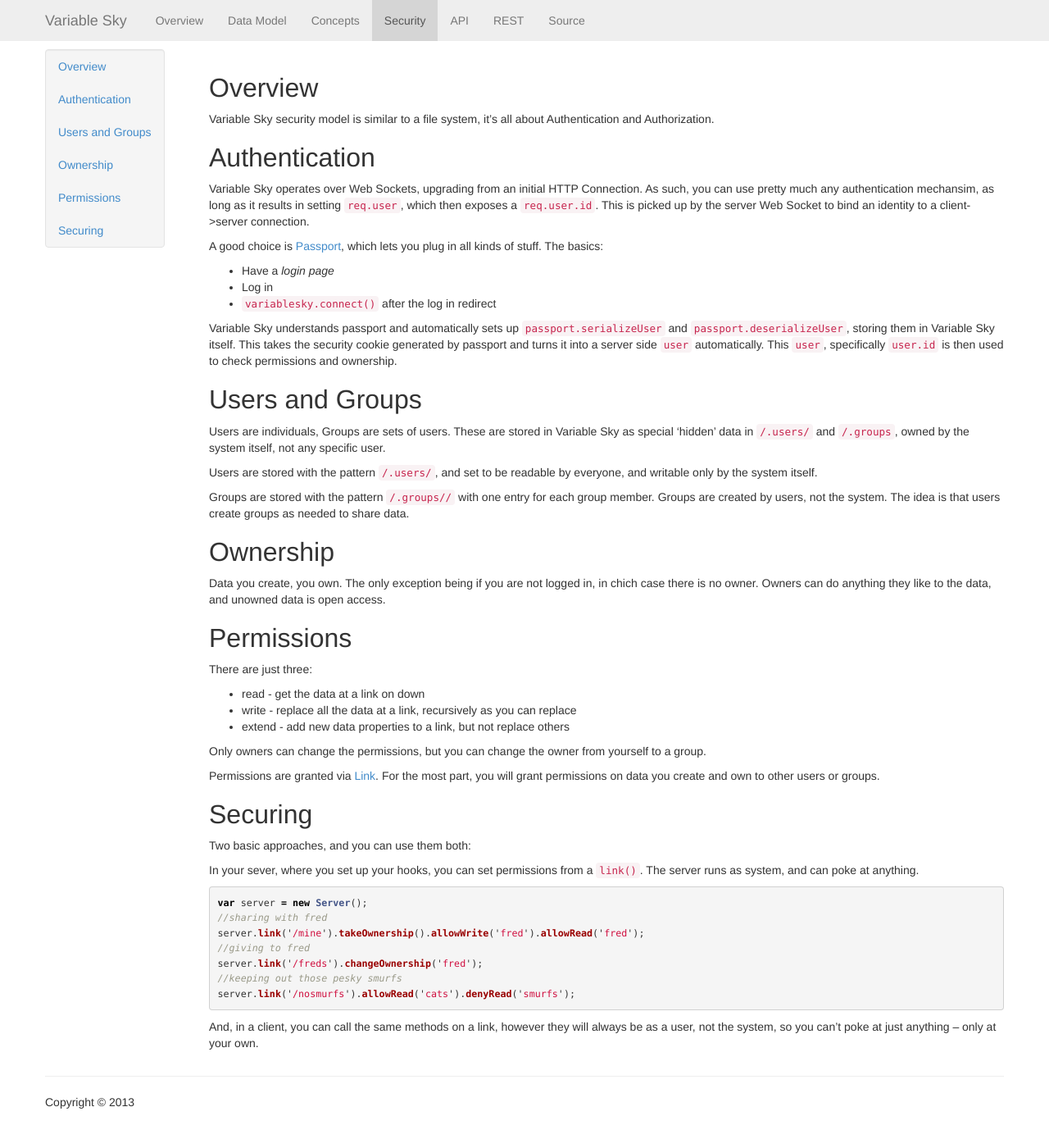
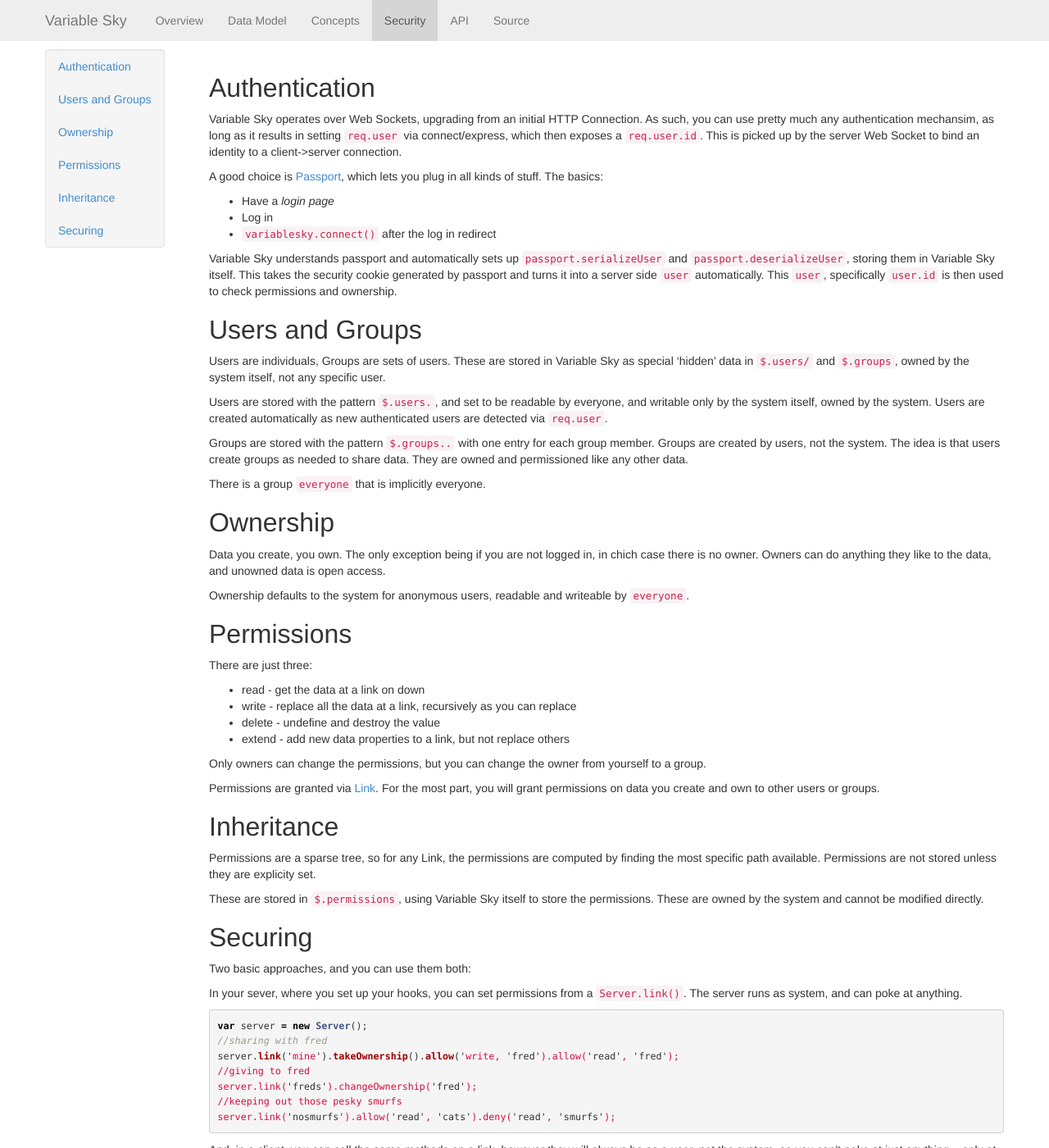
Before and after one commit to wballard/VariableSky, a Jekyll site: the page built from security.markdown, in a window 1280 px wide and 1400 px high. Shown: the whole window at 82% size. Built offline with Jekyll 4.4.1, drawn with Linux system fonts in a browser that asks for light colours; Markdown is read by kramdown in place of the engine named in the settings.

Commit message:
pruned out RESTyness

````diff
--- a/_includes/nav.html
+++ b/_includes/nav.html
@@ -13,7 +13,6 @@
         <li><a href="concepts.html">Concepts</a></li>
         <li><a href="security.html">Security</a></li>
         <li><a href="api.html">API</a></li>
-        <li><a href="rest.html">REST</a></li>
         <li><a href="{{site.github}}">Source</a></li>
       </ul>
     </div>
--- a/index.markdown
+++ b/index.markdown
@@ -24,7 +24,7 @@
 
 ```javascript
 var conn = VariableSky.connect()
-var usersLink = conn.link("/info");
+var usersLink = conn.link("info");
 //event driven data, everything is asynch
 usersLink.on("link", function(snapshot){
   //snapshot is a 'live' variable linked to the server
--- a/security.markdown
+++ b/security.markdown
@@ -4,16 +4,13 @@
 ---
 
 
-## Overview
-Variable Sky security model is similar to a file system, it's all about
-Authentication and Authorization.
-
 ## Authentication
 Variable Sky operates over Web Sockets, upgrading from an initial HTTP
 Connection. As such, you can use pretty much any authentication
-mechansim, as long as it results in setting `req.user`, which then
-exposes a `req.user.id`. This is picked up by the server Web
-Socket to bind an identity to a client->server connection.
+mechansim, as long as it results in setting `req.user` via
+connect/express, which then exposes a `req.user.id`. This is picked up
+by the server Web Socket to bind an identity to a client->server
+connection.
 
 A good choice is [Passport](http://passportjs.org), which lets you plug
 in all kinds of stuff. The basics:
@@ -32,27 +29,35 @@
 
 ## Users and Groups
 Users are individuals, Groups are sets of users. These are stored in
-Variable Sky as special 'hidden' data in `/.users/` and `/.groups`,
+Variable Sky as special 'hidden' data in `$.users/` and `$.groups`,
 owned by the system itself, not any specific user.
 
-Users are stored with the pattern `/.users/{{userid}}`, and set to be
-readable by everyone, and writable only by the system itself.
+Users are stored with the pattern `$.users.{{userid}}`, and set to be
+readable by everyone, and writable only by the system itself, owned by
+the system. Users are created automatically as new authenticated users
+are detected via `req.user`.
 
-Groups are stored with the pattern `/.groups/{{groupid}}/{{userid}}`
+Groups are stored with the pattern `$.groups.{{groupid}}.{{userid}}`
 with one entry for each group member. Groups are created by users, not
 the system. The idea is that users create groups as needed to share
-data.
+data. They are owned and permissioned like any other data.
+
+There is a group `everyone` that is implicitly everyone.
 
 ## Ownership
 Data you create, you own. The only exception being if you are not logged
 in, in chich case there is no owner. Owners can do anything they like to
 the data, and unowned data is open access.
 
+Ownership defaults to the system for anonymous users, readable and
+writeable by `everyone`.
+
 ## Permissions
 There are just three:
 
 * read - get the data at a link on down
 * write - replace all the data at a link, recursively as you can replace
+* delete - undefine and destroy the value
 * extend - add new data properties to a link, but not replace others
 
 Only owners can change the permissions, but you can change the owner
@@ -62,20 +67,29 @@
 the most part, you will grant permissions on data you create and own to
 other users or groups.
 
+## Inheritance
+Permissions are a sparse tree, so for any Link, the permissions are
+computed by finding the most specific path available. Permissions are
+not stored unless they are explicity set.
+
+These are stored in `$.permissions`, using Variable Sky itself to store
+the permissions. These are owned by the system and cannot be modified
+directly.
+
 ## Securing
 Two basic approaches, and you can use them both:
 
 In your sever, where you set up your hooks, you can set permissions from
-a `link()`. The server runs as system, and can poke at anything.
+a `Server.link()`. The server runs as system, and can poke at anything.
 
 ```javascript
 var server = new Server();
 //sharing with fred
-server.link('/mine').takeOwnership().allowWrite('fred').allowRead('fred');
+server.link('mine').takeOwnership().allow('write, 'fred').allow('read', 'fred');
 //giving to fred
-server.link('/freds').changeOwnership('fred');
+server.link('freds').changeOwnership('fred');
 //keeping out those pesky smurfs
-server.link('/nosmurfs').allowRead('cats').denyRead('smurfs');
+server.link('nosmurfs').allow('read', 'cats').deny('read', 'smurfs');
 ```
 
 And, in a client, you can call the same methods on a link, however they
````
Also changed, not shown: api.markdown (+31 -85 lines), concepts.markdown (+16 -19 lines), datamodel.markdown (+14 -8 lines), rest.markdown (deleted, +0 -72 lines).
